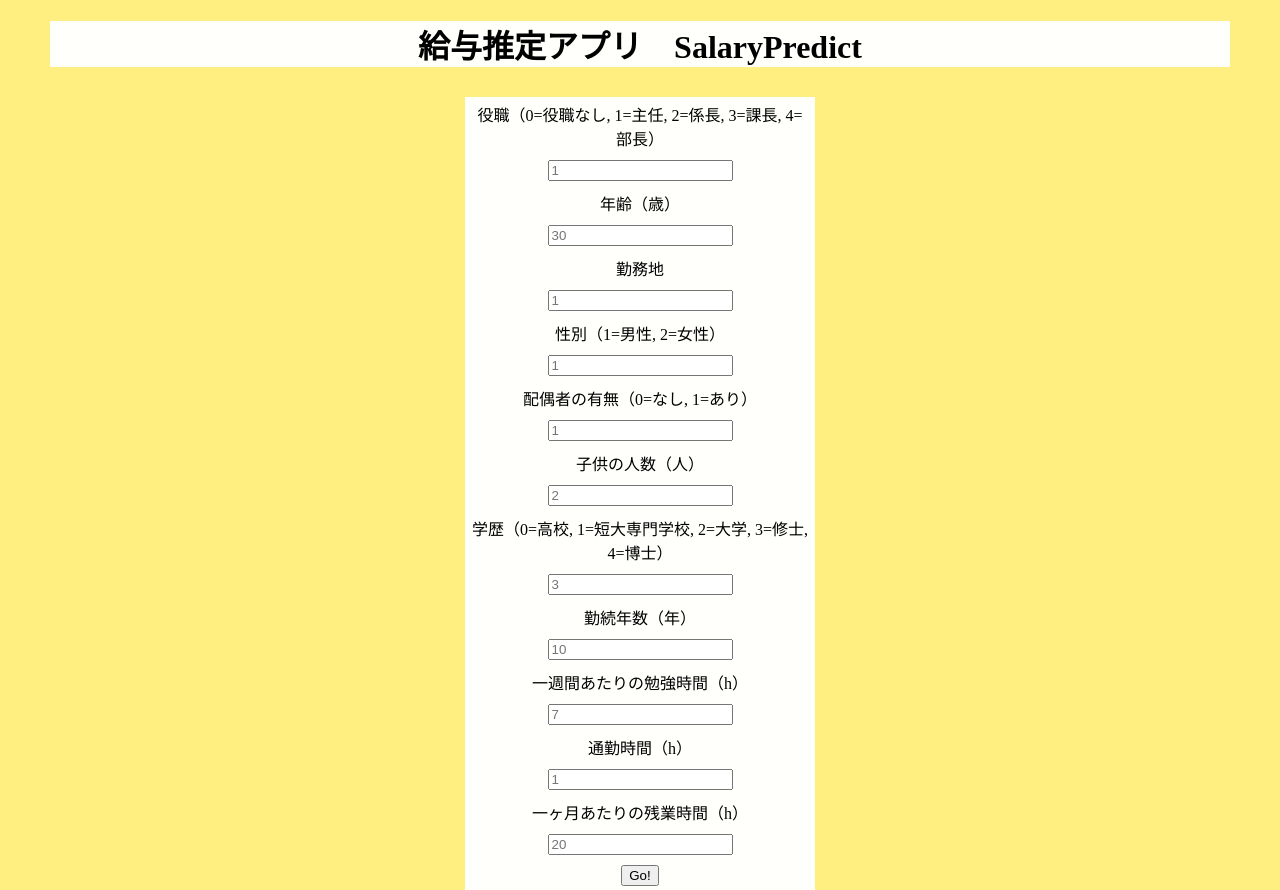
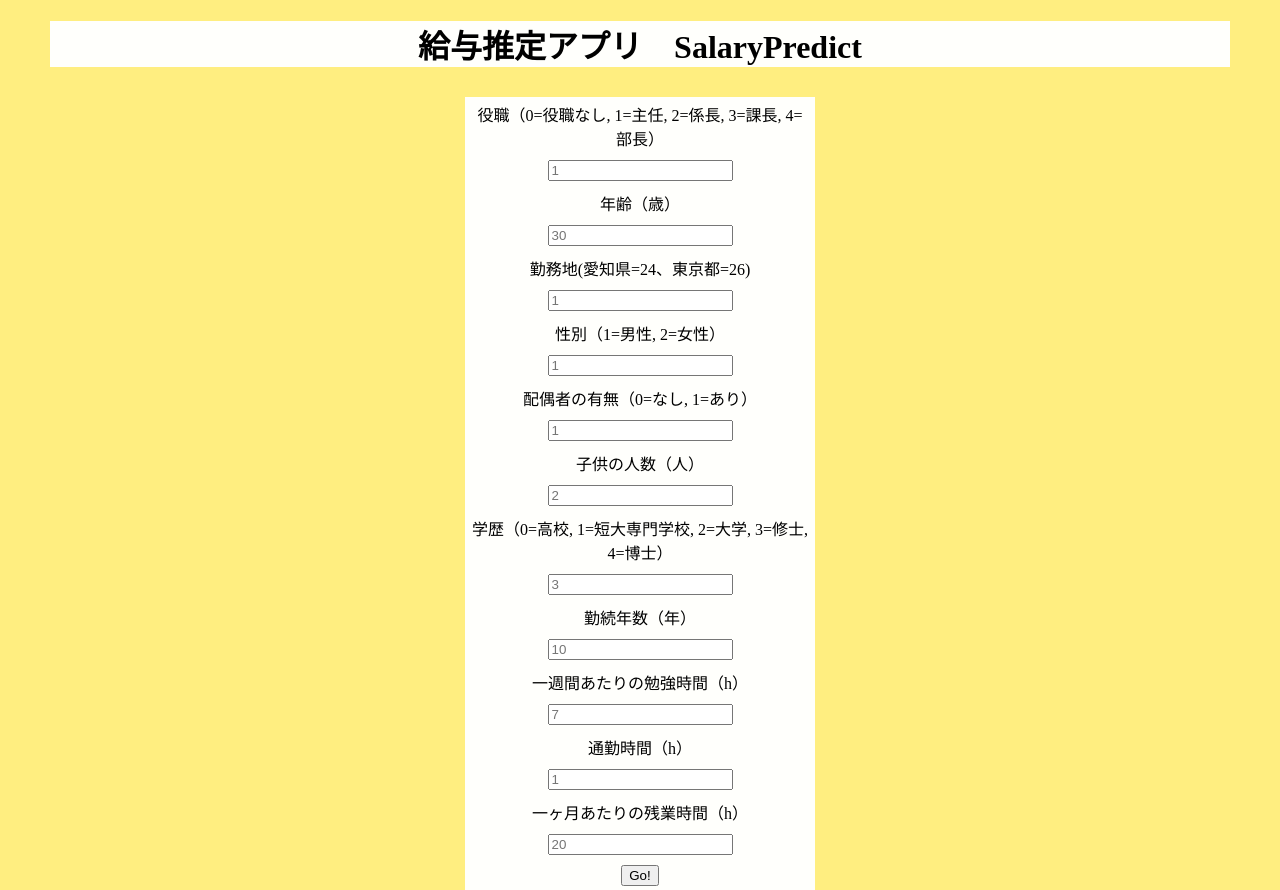
Before and after one commit to masanori-takada/salary, a Flask app: page / in a window 1280 px wide. Shown: the top 890 px of the page. Run offline with Flask 2, Linux system fonts and the light colour scheme; parts of the project's set-up code (start-up, migrations or seed data) failed here and were passed over.

Commit message:
no message

```diff
--- a/templates/index.html
+++ b/templates/index.html
@@ -31,7 +31,7 @@
                             required></td>
                 </tr>
                 <tr>
-                    <td>勤務地</td>
+                    <td>勤務地(愛知県=24、東京都=26)</td>
                 </tr>
                 <tr>
                     <td><input type="text" name="area" pattern="^([1-9]\d*|0)(\.\d+)?$" maxlength="4" placeholder="1"
--- a/templates/result.html
+++ b/templates/result.html
@@ -9,7 +9,7 @@
 <body class="main">
 
     <div class="heading">
-        あなたの推定年収は...<h1 align="center">{{salary}} 万円</h1>
+        あなたの推定月収は...<h1 align="center">{{salary}} 千円</h1>
     </div>
 
 </body>
```
